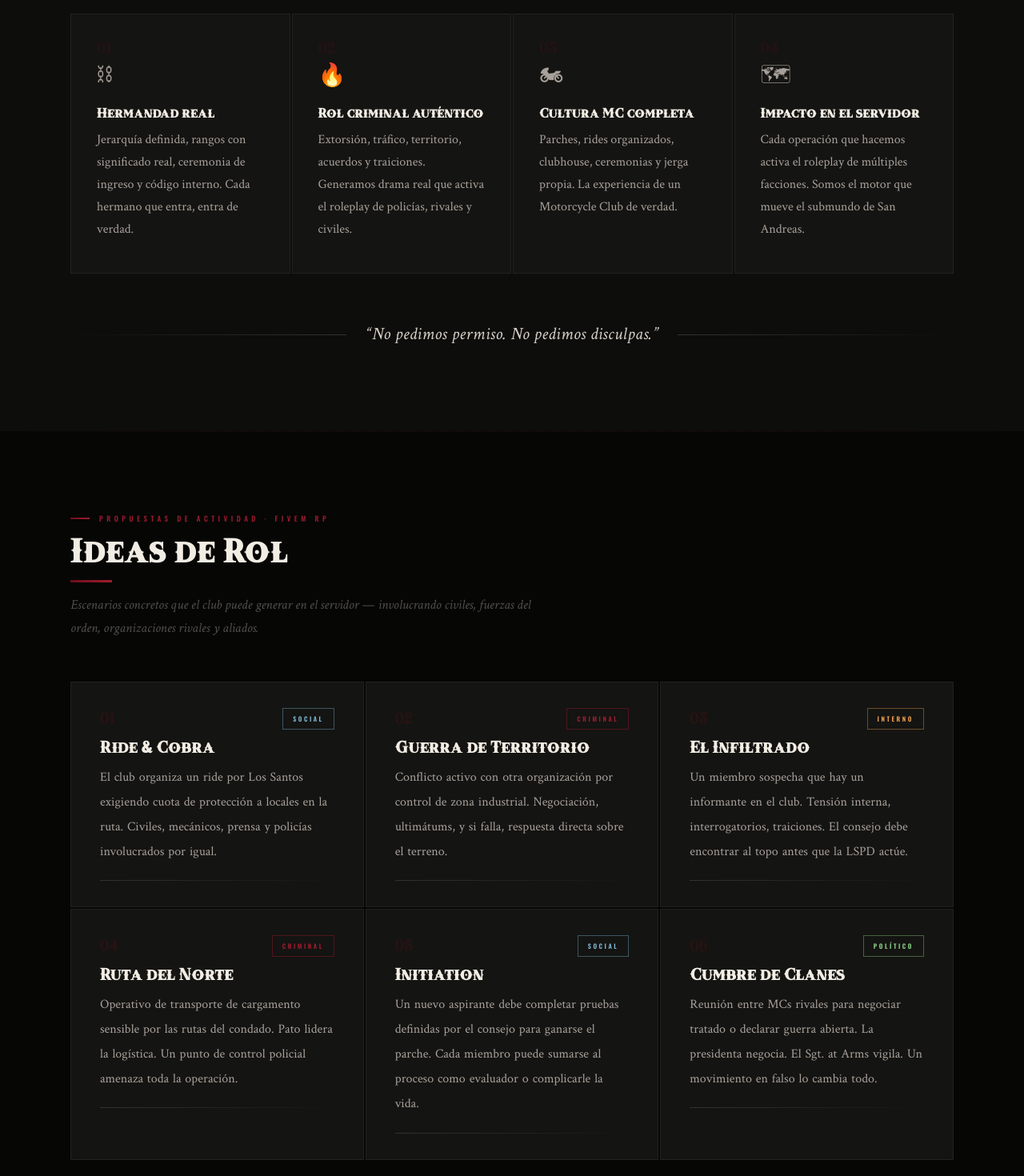
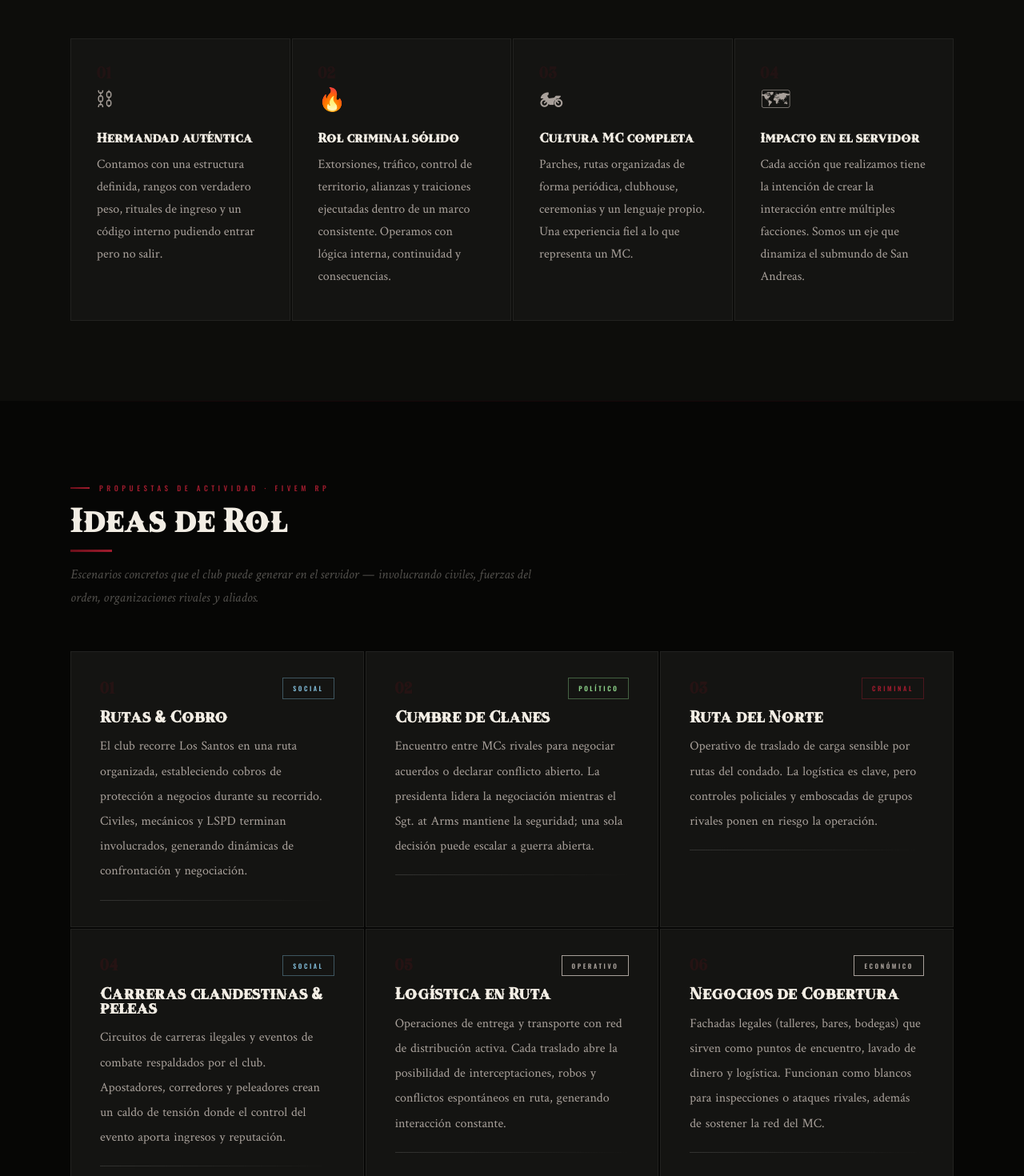
Before and after one commit to PabloSticks/mongrels-mc, a Next.js app: page / in a window 1280 px wide. Shown: the part 4960-6430 px from the top of the page at 80% size. Built offline with nearby package versions, Linux system fonts and the light colour scheme; a web font is replaced by a local one.

Commit message:
docs: actualizar sección 'Por qué nosotros', ideas de rol, y ficha de Drako

```diff
--- a/app/page.tsx
+++ b/app/page.tsx
@@ -179,14 +179,15 @@ Se ganó su lugar gracias a su inteligencia, discreción y habilidad para la obt
     }
   },
   {
-    id: 11, alias: 'Draco', role: 'Prospect', pin: 'pin-blue', foto: 'fotos/draco.png',
+    id: 11, alias: 'Drako', role: 'Prospect', pin: 'pin-blue', foto: 'fotos/draco.png',
     ficha: {
-      nombre: 'Rodrigo', apellido: 'Espinoza', dni: '28.441.003',
-      nacimiento: '14·NOV·2003', lugar: 'Strawberry, S.A.', clasificacion: 'BAJO RIESGO',
-      altura: '1.81 m', peso: '82 kg', ojos: 'Oscuros', cabello: 'Negro',
-      historia: '"Draco" se encuentra en período de prospect, demostrando su valía ante el club. Historial previo limpio, lo que genera desconfianza entre algunos miembros veteranos. Actualmente bajo vigilancia constante del consejo interno.',
+      nombre: 'Demon', apellido: 'Salvatore', dni: '596814216',
+      nacimiento: '13·MAR·2001', lugar: 'Texas, EE.UU.', clasificacion: 'RIESGO MEDIO',
+      altura: '1.81 m', peso: '80 kg', ojos: 'Oscuros', cabello: 'Negro',
+      historia: `Demon Salvatore creció en Texas como hijo único, criado solo por su madre tras el abandono de su padre a los 8 años. Las dificultades económicas lo empujaron al mundo delictual, robando autos y moviendo droga, enamorado de la adrenalina de escapar. Fue en esa época, entre clases que nunca faltó por su madre, cuando conoció a Valeska Skywalker. Llegó a su vida sin aviso: una chica de mirada firme y pocas palabras que se sentó a su lado un día y simplemente no se fue. Se convirtió en la única persona ante quien Demon bajaba la guardia, su cómplice, su ancla, su mejor amiga. Sin quererlo, la fue introduciendo en ese lado oscuro, en decisiones que ninguno debería haber tomado. Una noche fueron detenidos juntos y la mirada devastada de su madre en la comisaría le rompió el alma, prometiendo no volver a hacerla llorar. Terminó sus estudios, encontró su pasión por las motocicletas y fue Valeska quien le abrió las puertas de Mongrels, donde comenzó como simple mecánico, se ganó la confianza de sus miembros con trabajo y lealtad, hasta convertirse hoy en prospecto. Con los años encontró en Mongrels algo más que un taller: una hermandad con sus propios mandamientos.`,
       antecedentes: [
-        { fecha: '20·ABR·2024', desc: 'Primera detención: presente en escena de disputa vinculada al MC. Liberado.', badge: 'Testigo', tipo: 'gray' },
+        { fecha: '09·JUL·2016', desc: 'Detenido por robo de vehículo durante la adolescencia junto a un grupo de conocidos.', badge: 'Robo', tipo: 'dark' },
+        { fecha: '14·FEB·2017', desc: 'Participó en actividades de distribución menor de sustancias ilegales durante su juventud.', badge: 'Drogas', tipo: 'red' },
       ]
     }
   },
@@ -215,33 +216,33 @@ Con 23 años, llega a la ciudad con un plan claro: hacerse un nombre sin hacer r
 const IDEAS = [
   {
     num: '01', nivel: 'SOCIAL', color: 'idea-social',
-    titulo: 'Ride & Cobra',
-    desc: 'El club organiza un ride por Los Santos exigiendo cuota de protección a locales en la ruta. Civiles, mecánicos, prensa y policías involucrados por igual.',
+    titulo: 'Rutas & Cobro',
+    desc: 'El club recorre Los Santos en una ruta organizada, estableciendo cobros de protección a negocios durante su recorrido. Civiles, mecánicos y LSPD terminan involucrados, generando dinámicas de confrontación y negociación.',
   },
   {
-    num: '02', nivel: 'CRIMINAL', color: 'idea-criminal',
-    titulo: 'Guerra de Territorio',
-    desc: 'Conflicto activo con otra organización por control de zona industrial. Negociación, ultimátums, y si falla, respuesta directa sobre el terreno.',
+    num: '02', nivel: 'POLÍTICO', color: 'idea-politico',
+    titulo: 'Cumbre de Clanes',
+    desc: 'Encuentro entre MCs rivales para negociar acuerdos o declarar conflicto abierto. La presidenta lidera la negociación mientras el Sgt. at Arms mantiene la seguridad; una sola decisión puede escalar a guerra abierta.',
   },
   {
-    num: '03', nivel: 'INTERNO', color: 'idea-interno',
-    titulo: 'El Infiltrado',
-    desc: 'Un miembro sospecha que hay un informante en el club. Tensión interna, interrogatorios, traiciones. El consejo debe encontrar al topo antes que la LSPD actúe.',
+    num: '03', nivel: 'CRIMINAL', color: 'idea-criminal',
+    titulo: 'Ruta del Norte',
+    desc: 'Operativo de traslado de carga sensible por rutas del condado. La logística es clave, pero controles policiales y emboscadas de grupos rivales ponen en riesgo la operación.',
   },
   {
-    num: '04', nivel: 'CRIMINAL', color: 'idea-criminal',
-    titulo: 'Ruta del Norte',
-    desc: 'Operativo de transporte de cargamento sensible por las rutas del condado. Pato lidera la logística. Un punto de control policial amenaza toda la operación.',
+    num: '04', nivel: 'SOCIAL', color: 'idea-social',
+    titulo: 'Carreras clandestinas & peleas',
+    desc: 'Circuitos de carreras ilegales y eventos de combate respaldados por el club. Apostadores, corredores y peleadores crean un caldo de tensión donde el control del evento aporta ingresos y reputación.',
   },
   {
-    num: '05', nivel: 'SOCIAL', color: 'idea-social',
-    titulo: 'Initiation',
-    desc: 'Un nuevo aspirante debe completar pruebas definidas por el consejo para ganarse el parche. Cada miembro puede sumarse al proceso como evaluador o complicarle la vida.',
+    num: '05', nivel: 'OPERATIVO', color: 'idea-operativo',
+    titulo: 'Logística en Ruta',
+    desc: 'Operaciones de entrega y transporte con red de distribución activa. Cada traslado abre la posibilidad de interceptaciones, robos y conflictos espontáneos en ruta, generando interacción constante.',
   },
   {
-    num: '06', nivel: 'POLÍTICO', color: 'idea-politico',
-    titulo: 'Cumbre de Clanes',
-    desc: 'Reunión entre MCs rivales para negociar tratado o declarar guerra abierta. La presidenta negocia. El Sgt. at Arms vigila. Un movimiento en falso lo cambia todo.',
+    num: '06', nivel: 'ECONÓMICO', color: 'idea-business',
+    titulo: 'Negocios de Cobertura',
+    desc: 'Fachadas legales (talleres, bares, bodegas) que sirven como puntos de encuentro, lavado de dinero y logística. Funcionan como blancos para inspecciones o ataques rivales, además de sostener la red del MC.',
   },
 ]
 
@@ -692,39 +693,33 @@ export default function Home() {
           <h2 className="sec-title">¿Por qué<br />nosotros?</h2>
           <div className="sec-rule" />
           <p className="porque-intro">
-            No somos un grupo de amigos con motos. Somos una organización con estructura, protocolo y lore propio.
-            Esto es lo que nos diferencia.
+            No somos simplemente un grupo de amigos con motocicletas. Somos una organización con jerarquía, normas claras y un universo propio. Eso es lo que nos distingue.
           </p>
           <div className="porque-grid">
             <div className="porque-card">
               <div className="porque-num">01</div>
               <div className="porque-icon">⛓</div>
-              <h3>Hermandad real</h3>
-              <p>Jerarquía definida, rangos con significado real, ceremonia de ingreso y código interno. Cada hermano que entra, entra de verdad.</p>
+              <h3>Hermandad auténtica</h3>
+              <p>Contamos con una estructura definida, rangos con verdadero peso, rituales de ingreso y un código interno pudiendo entrar pero no salir.</p>
             </div>
             <div className="porque-card">
               <div className="porque-num">02</div>
               <div className="porque-icon">🔥</div>
-              <h3>Rol criminal auténtico</h3>
-              <p>Extorsión, tráfico, territorio, acuerdos y traiciones. Generamos drama real que activa el roleplay de policías, rivales y civiles.</p>
+              <h3>Rol criminal sólido</h3>
+              <p>Extorsiones, tráfico, control de territorio, alianzas y traiciones ejecutadas dentro de un marco consistente. Operamos con lógica interna, continuidad y consecuencias.</p>
             </div>
             <div className="porque-card">
               <div className="porque-num">03</div>
               <div className="porque-icon">🏍</div>
               <h3>Cultura MC completa</h3>
-              <p>Parches, rides organizados, clubhouse, ceremonias y jerga propia. La experiencia de un Motorcycle Club de verdad.</p>
+              <p>Parches, rutas organizadas de forma periódica, clubhouse, ceremonias y un lenguaje propio. Una experiencia fiel a lo que representa un MC.</p>
             </div>
             <div className="porque-card">
               <div className="porque-num">04</div>
               <div className="porque-icon">🗺</div>
               <h3>Impacto en el servidor</h3>
-              <p>Cada operación que hacemos activa el roleplay de múltiples facciones. Somos el motor que mueve el submundo de San Andreas.</p>
+              <p>Cada acción que realizamos tiene la intención de crear la interacción entre múltiples facciones. Somos un eje que dinamiza el submundo de San Andreas.</p>
             </div>
-          </div>
-          <div className="porque-bottom">
-            <div className="porque-bottom-line" />
-            <div className="porque-quote">&ldquo;No pedimos permiso. No pedimos disculpas.&rdquo;</div>
-            <div className="porque-bottom-line" />
           </div>
         </div>
       </section>
```
